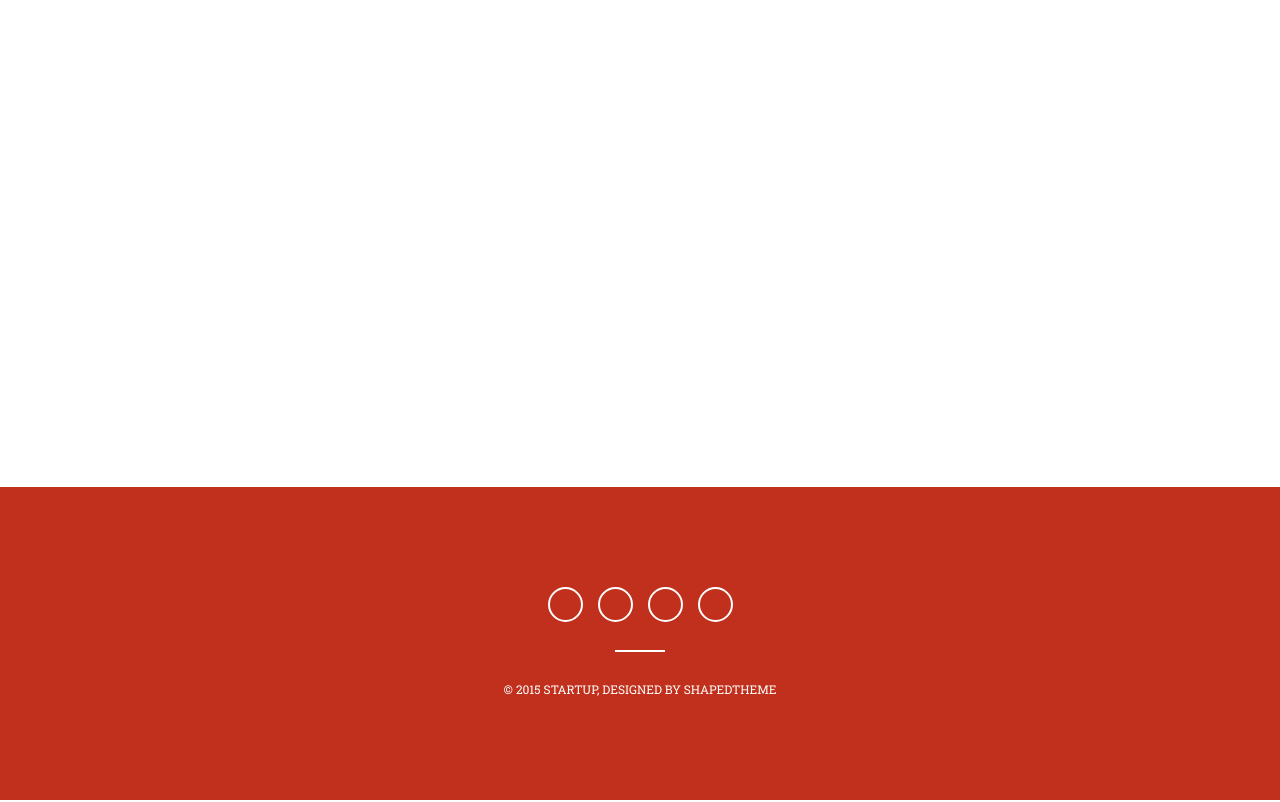
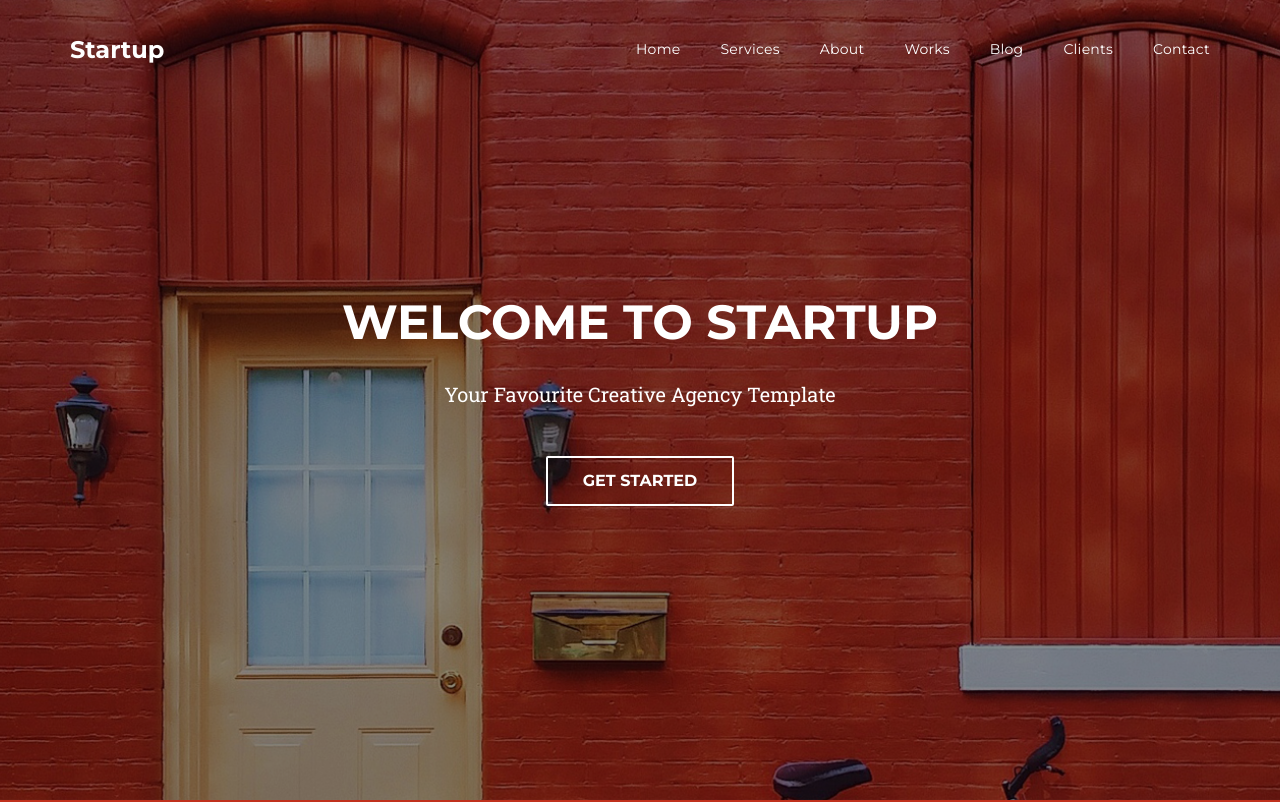
Before and after one commit to Verruckterdrachen/Startup, a website: page #src/index.html in a window 1280 px wide. Shown: the top 802 px of the page. Drawn offline with nearby package versions, Linux system fonts and the light colour scheme; files that its build step writes are made by us from their sources; files whose address does not match are found by name; a web font is replaced by a local one.

Commit message:
feat: add hero section

```diff
--- a/#src/index.html
+++ b/#src/index.html
@@ -3,15 +3,25 @@
 @@include('_head.html',{
 "title":"Главная"
 })
+
 <body>
 	<div class="wrapper">
 		@@include('_header.html',{})
 		<main class="page">
-
+			<section class="page__hero hero">
+				<div class="hero__container _container">
+					<div class="hero__body">
+						<h1 class="hero__title">Welcome to startup</h1>
+						<div class="hero__text">Your Favourite Creative Agency Template</div>
+						<a href="" class="hero__button button button_white">Get Started</a>
+					</div>
+				</div>
+			</section>
 		</main>
 		@@include('_footer.html',{})
 	</div>
 	@@include('_popup.html',{})
 	@@include('_js.html',{})
 </body>
+
 </html>
--- a/#src/scss/forms.scss
+++ b/#src/scss/forms.scss
@@ -19,13 +19,30 @@
 //<BUTTONS (a.btn+tab)>====================================================================================================
 .button {
 	display: inline-flex;
-	padding: 0px 0px;
+	justify-content: center;
+	align-items: center;
+	text-align: center;
+	min-height: 50px;
+	padding: 0px 35px;
 	@media (any-hover: hover) {
 		&:hover {
 		}
 	}
-	&._fw {
-		width: 100%;
+	&_white {
+		font-weight: 700;
+		font-size: 16px;
+		line-height: math.div(24, 16) * 100%;
+		border-radius: 2px;
+		color: #fff;
+		border: 2px solid #fff;
+		text-transform: uppercase;
+		transition: color 0.3s, background-color 0.3s;
+		@media (any-hover: hover) {
+			&:hover {
+				color: $mainColor;
+				background-color: #fff;
+			}
+		}
 	}
 }
 //</BUTTONS>====================================================================================================
--- a/#src/scss/style.scss
+++ b/#src/scss/style.scss
@@ -86,7 +86,54 @@ body {
 //<ОСНОВНОЙ БЛОК>====================================================================================================
 .page {
 	flex: 1 1 auto;
+	&__hero {
+	}
 }
 //===================================================================================================================================
-
+.hero {
+	display: flex;
+	min-height: 100vh;
+	position: relative;
+	background: url("../img/hero/cover.jpg") center / cover no-repeat;
+	&::before {
+		content: "";
+		position: absolute;
+		width: 100%;
+		height: 100%;
+		top: 0;
+		left: 0;
+		background: rgba(#000, 0.45);
+	}
+	&__container {
+		flex: 1 1 auto;
+		display: flex;
+		justify-content: center;
+		align-items: center;
+		color: #fff;
+		z-index: 5;
+	}
+	&__body {
+		text-align: center;
+		padding: 120px 0px;
+		@media (min-width: $md2+px) {
+			max-width: 600px;
+		}
+		& > *:last-child {
+			margin-bottom: 0;
+		}
+	}
+	&__title {
+		font-weight: 700;
+		text-transform: uppercase;
+		@include adaptiv-value("font-size", 48, 34, 1);
+		line-height: math.div(58, 48) * 100%;
+		margin: 0px 0px math.div(30, 48) * 1em 0px;
+	}
+	&__text {
+		font-family: "Roboto Slab";
+		font-size: 20px;
+		line-height: math.div(24, 20) * 100%;
+		margin: 0px 0px math.div(50, 20) * 1em 0px;
+	}
+}
 //</ОСНОВНОЙ БЛОК>====================================================================================================
```
Also changed, not shown: Startup/index.html (+11 -1 lines), Startup/css/style.min.css. Lines whose indentation alone changed are shown as unchanged.
